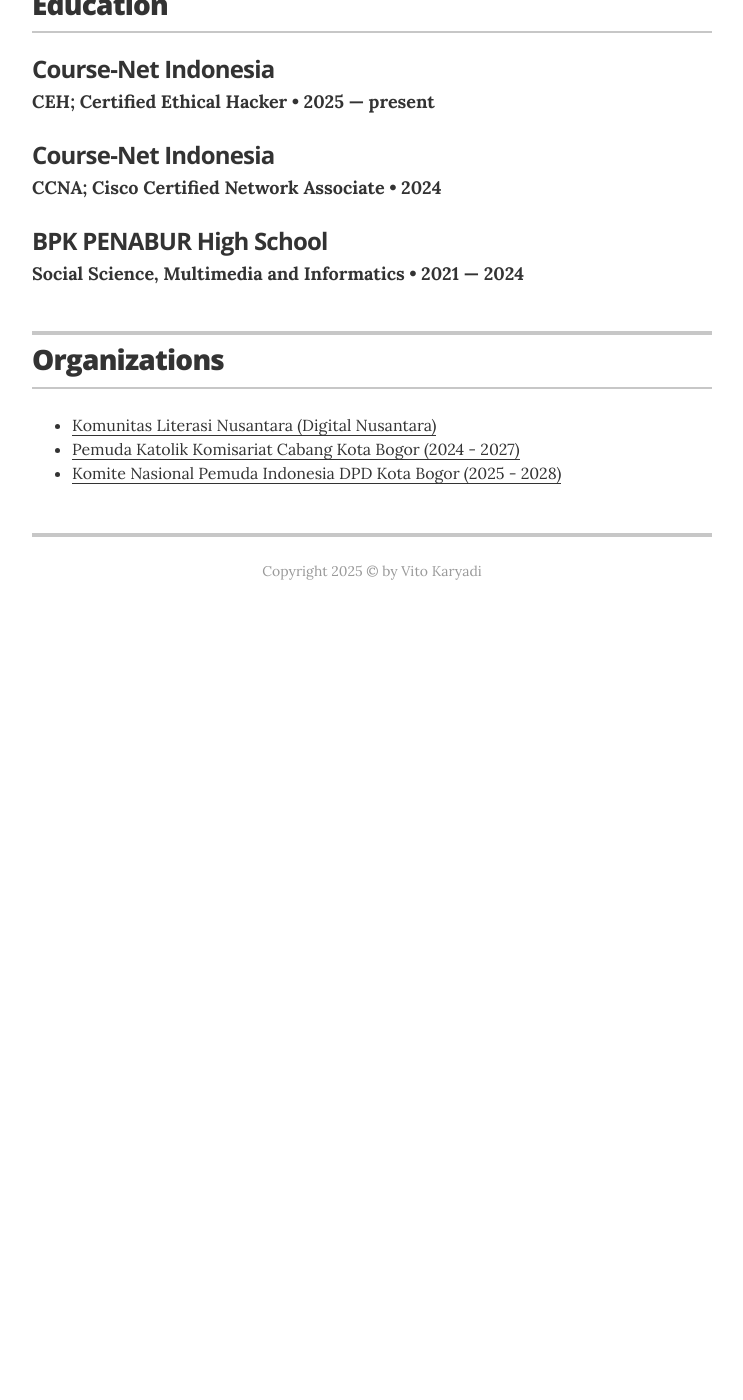
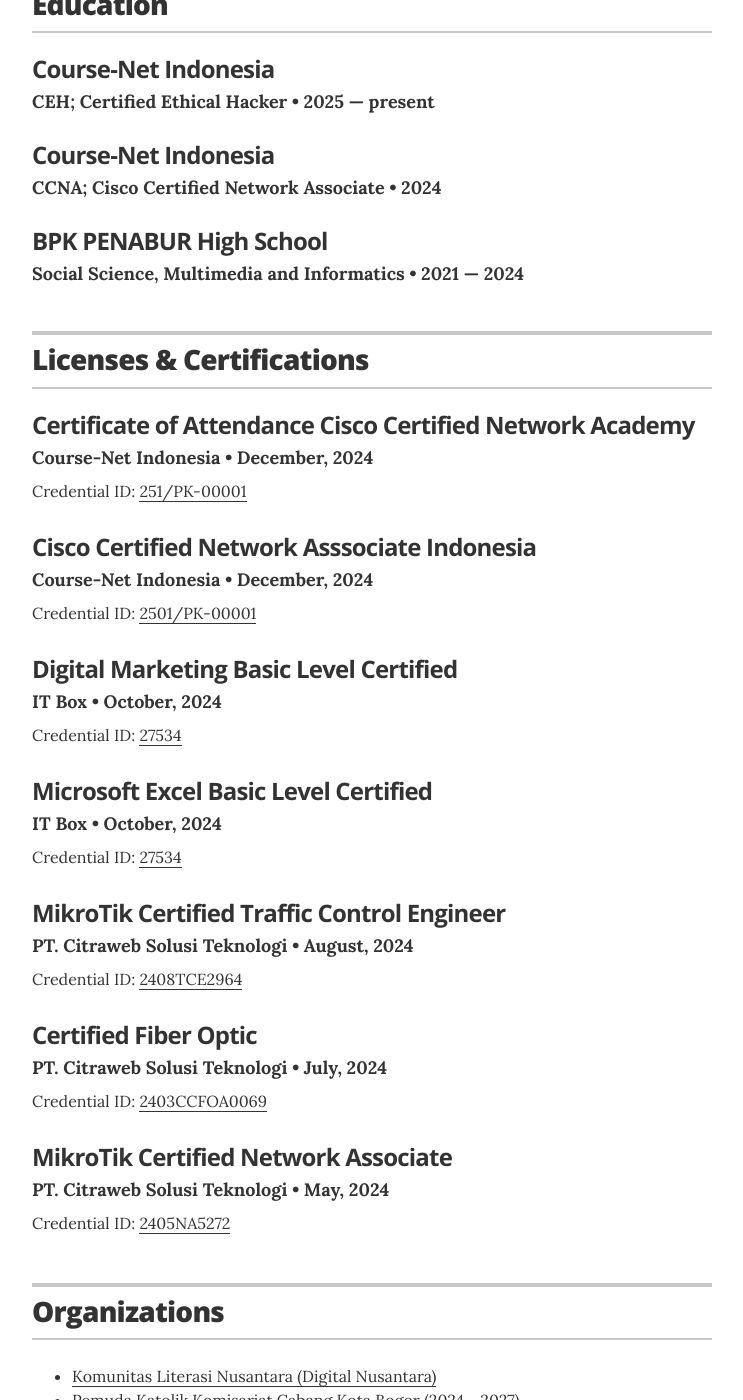
Before and after one commit to VitoKaryadi/jekyll-personalweb, a Jekyll site: the page built from index.html, in a window 1280 px wide and 1400 px high, scrolled down 1063 px. Shown: the whole window, without its empty margins (268-1011 px from the left). Built offline with Jekyll 4.4.1, drawn with Linux system fonts in a browser that asks for light colours; nearby versions of some CDN libraries; before the commit the page ends 1693 px from its top, so only the background shows below that; part of the change alters nothing that is shown.

```diff
--- a/_layouts/resume.html
+++ b/_layouts/resume.html
@@ -103,7 +103,6 @@
       <!-- end Education -->
       {% endif %}
 
-      {% if site.resume_section_certifications %}
       <!-- begin Certifications -->
       <section class="content-section">
 
@@ -153,7 +152,6 @@
         </div>
       </section>
       <!-- end Certifications -->
-      {% endif %}
 
       {% if site.resume_section_skills %}
       <!-- begin Skills -->
```
